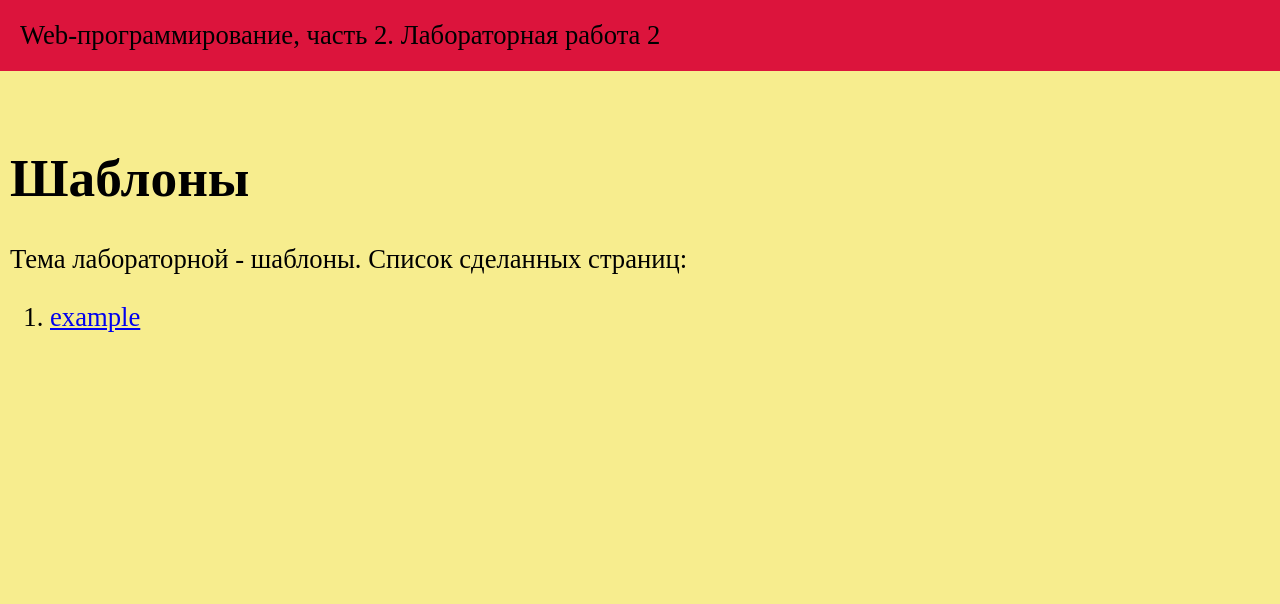
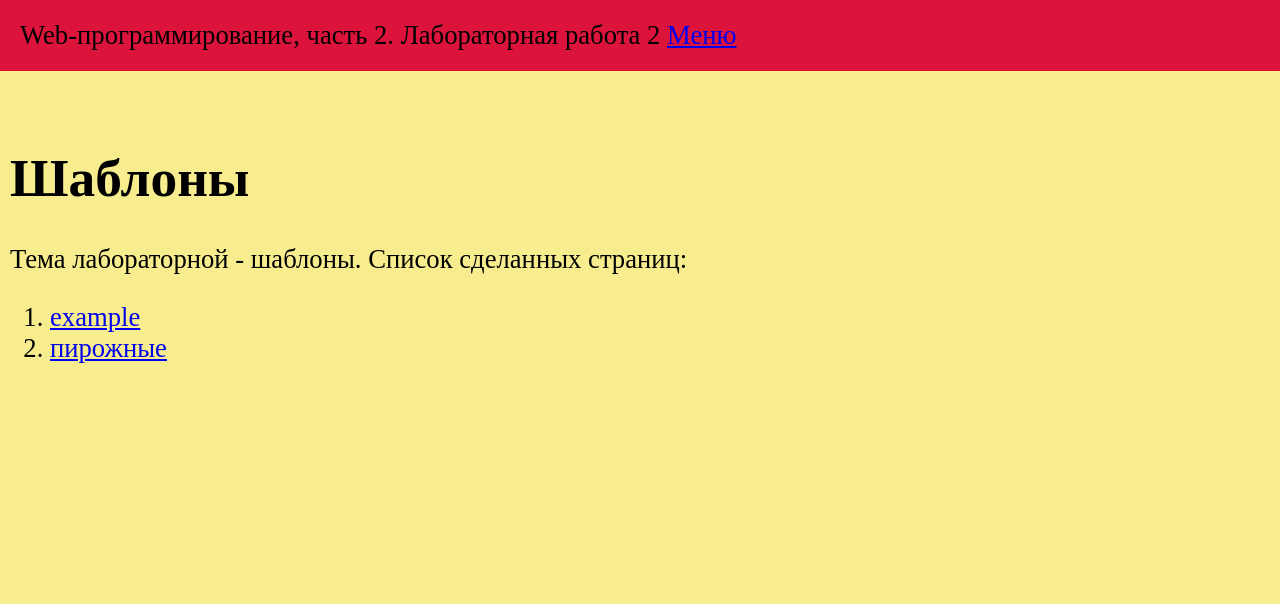
Before and after one commit to AlinaPivovarova/web-programming-labs-2, a Flask app: template templates/lab2.html in a window 1280 px wide. Shown: the top 604 px of the page. Run offline with Flask 3, Linux system fonts and the light colour scheme; the template is opened without the code that fills it, so the values that code supplies are empty.

Commit message:
Добавлены ссылки

```diff
--- a/templates/base.html
+++ b/templates/base.html
@@ -9,11 +9,11 @@
 <body>
     <header>
         Web-программирование, часть 2. {{ self.laba2() }}
+        <a href="/menu">Меню</a>
     </header>
 
     <main>
         {% block main %}{% endblock %}
-
     </main>
 
     <footer>
--- a/templates/lab2.html
+++ b/templates/lab2.html
@@ -9,5 +9,8 @@
         <li>
             <a href="/lab2/example">example</a>
         </li>
+        <li>
+            <a href="/lab2/cake">пирожные</a>
+        </li>
     </ol>
     {% endblock %}
```
